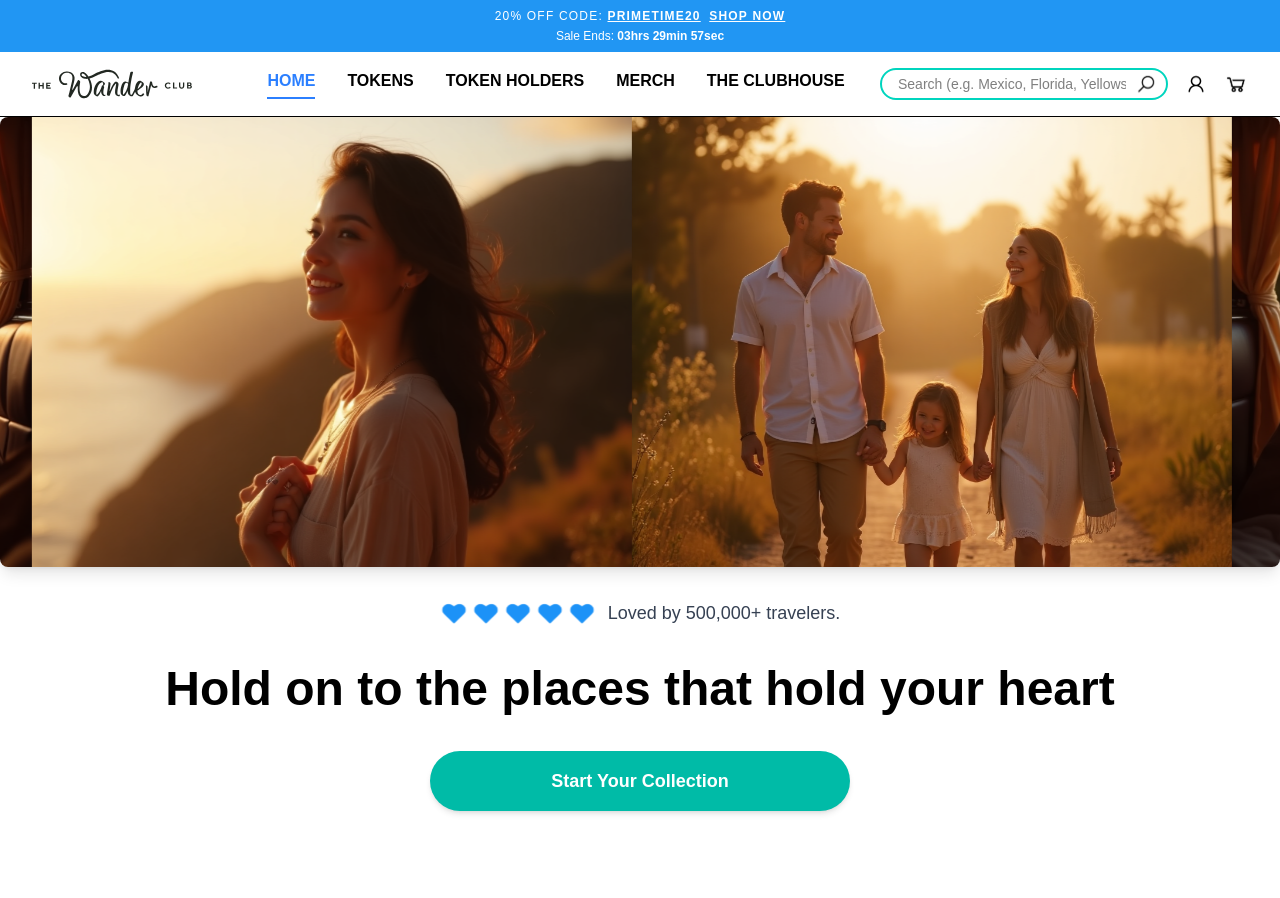
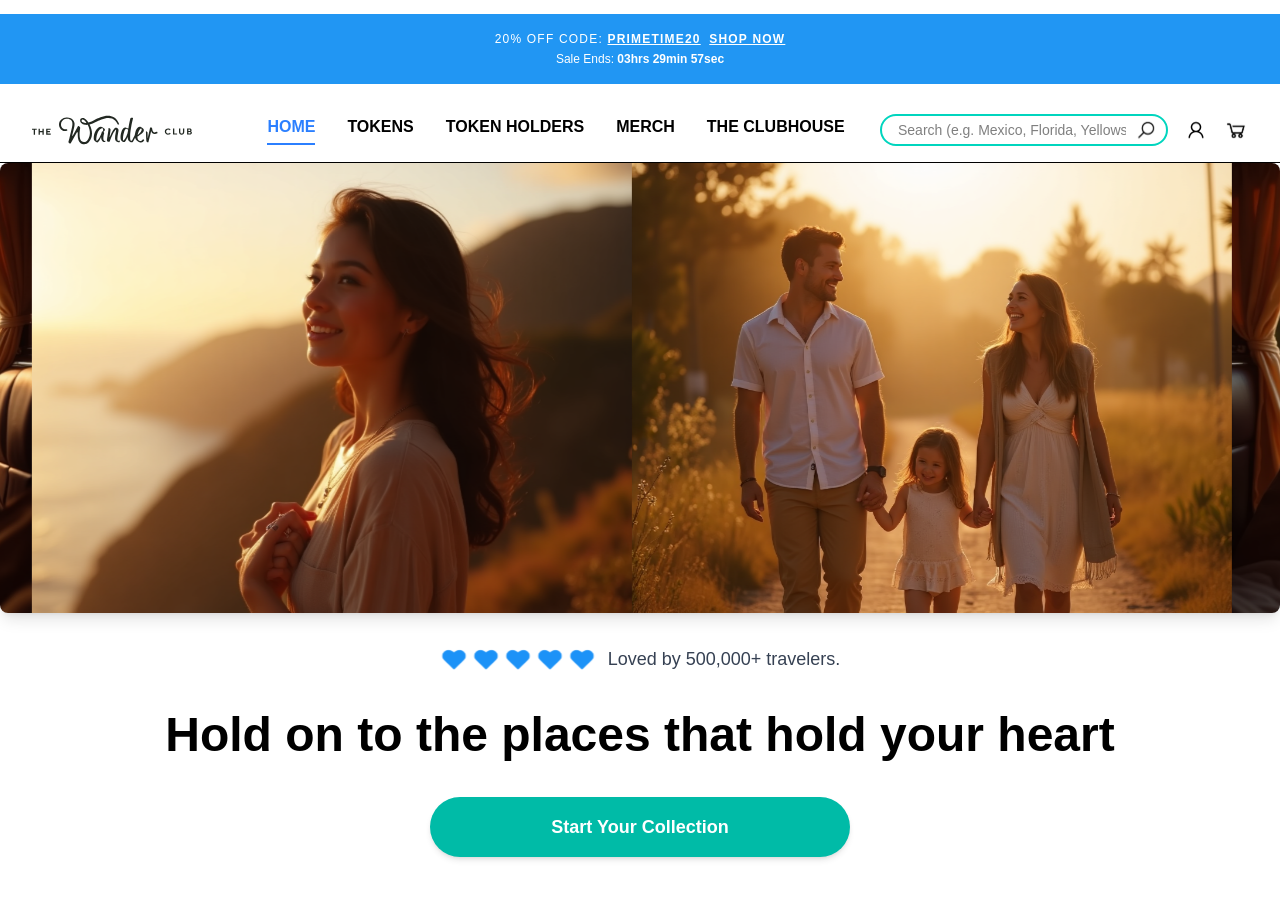
Before and after one commit to Redkuroo/wanderclub-hero, a Next.js app: page / in a window 1280 px wide. Shown: the top 898 px of the page. Before the commit the page ends 859 px from the top, so only its background shows below. Built offline with nearby package versions, Linux system fonts and the light colour scheme.

Commit message:
improved promo banner

```diff
--- a/src/app/page.tsx
+++ b/src/app/page.tsx
@@ -21,7 +21,7 @@ export default function Home() {
   return (
     <div className="min-h-screen bg-white flex flex-col">
       {/* Promo Bar */}
-      <div className="bg-[#2196f3] text-white text-xs text-center py-2 px-4 flex flex-col items-center justify-center uppercase tracking-widest font-medium">
+      <div className="bg-[#2196f3] text-white text-xs text-center flex flex-col items-center justify-center uppercase tracking-widest font-medium w-full h-[70px]  my-[14px] px-4">
         <div>
           20% OFF CODE: <span className="font-bold underline">PRIMETIME20</span> <a href="#" className="font-bold underline ml-1">SHOP NOW</a>
         </div>
```
